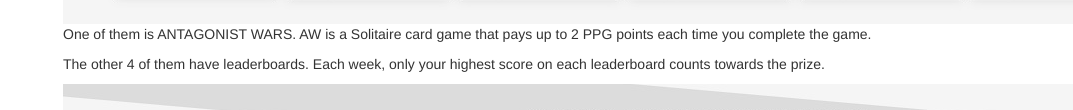
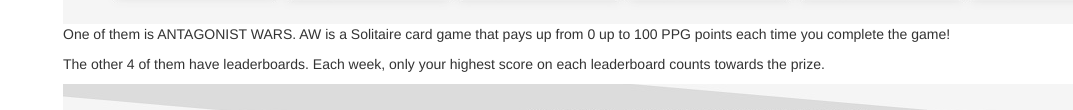
Before and after one commit to EntropiaUniverse/PPG, a plain HTML site: page index.html in a window 1280 px wide. Shown: the part 2268-2378 px from the top of the page, without its empty margins (207-1280 px from the left). Drawn offline with Linux system fonts and the light colour scheme.

Commit message:
Add files via upload

```diff
--- a/index.html
+++ b/index.html
@@ -102,7 +102,7 @@
              <h4>PPG Games</h4>
             <p>There are currently 5 games at the site that can give you PPG points. The ones that have "WIN CASH" at the description</p>
               <img src="img/PPG5.jpg" alt="PPG5">
-              <p>One of them is ANTAGONIST WARS. AW is a Solitaire card game that pays up to 2 PPG points each time you complete the game.</p>
+              <p>One of them is ANTAGONIST WARS. AW is a Solitaire card game that pays up from 0 up to 100 PPG points each time you complete the game!</p>
               <p>The other 4 of them have leaderboards. Each week, only your highest score on each leaderboard counts towards the prize.</p>
               <img src="img/PPG6.jpg" alt="PPG6">
               <p>And the prizes each week are based on your rank.</p>
```
